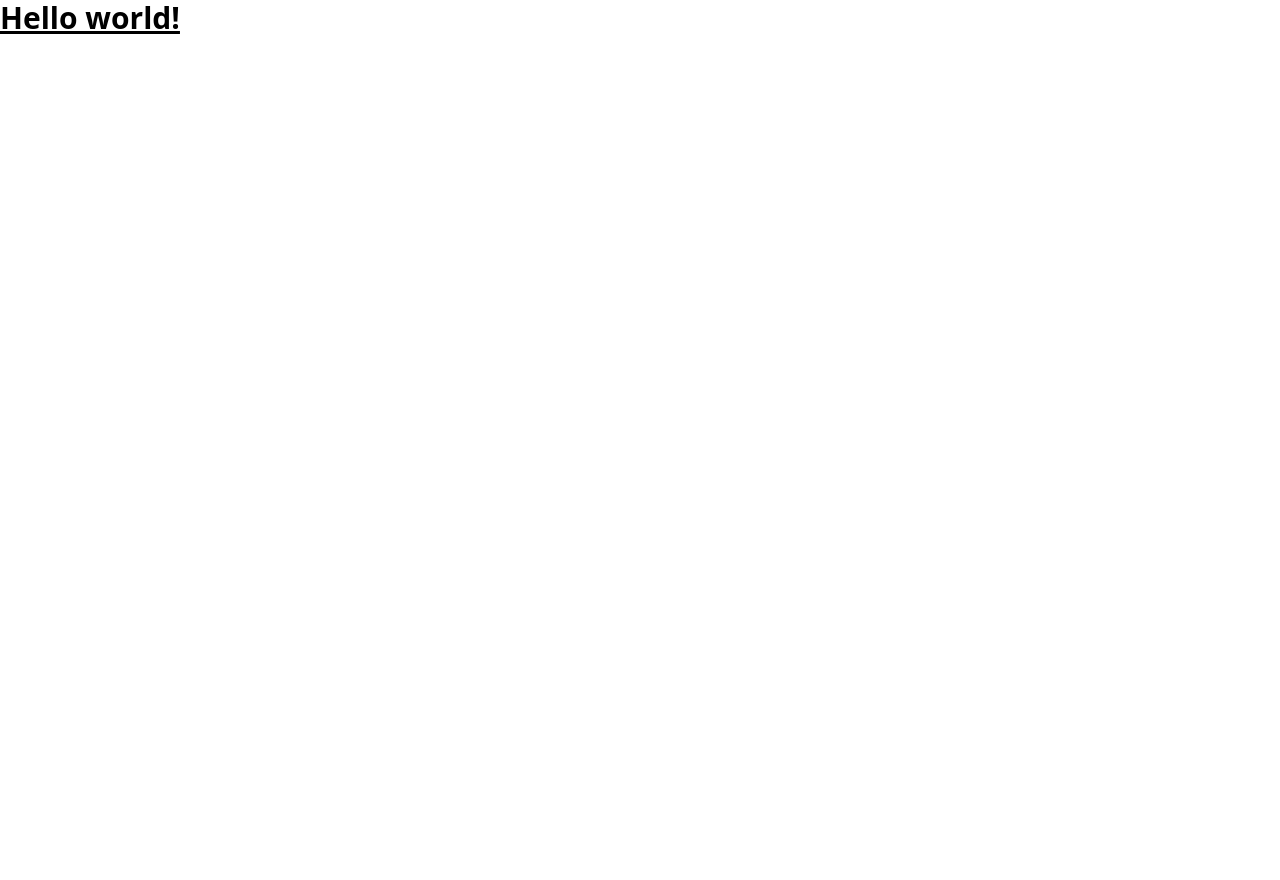
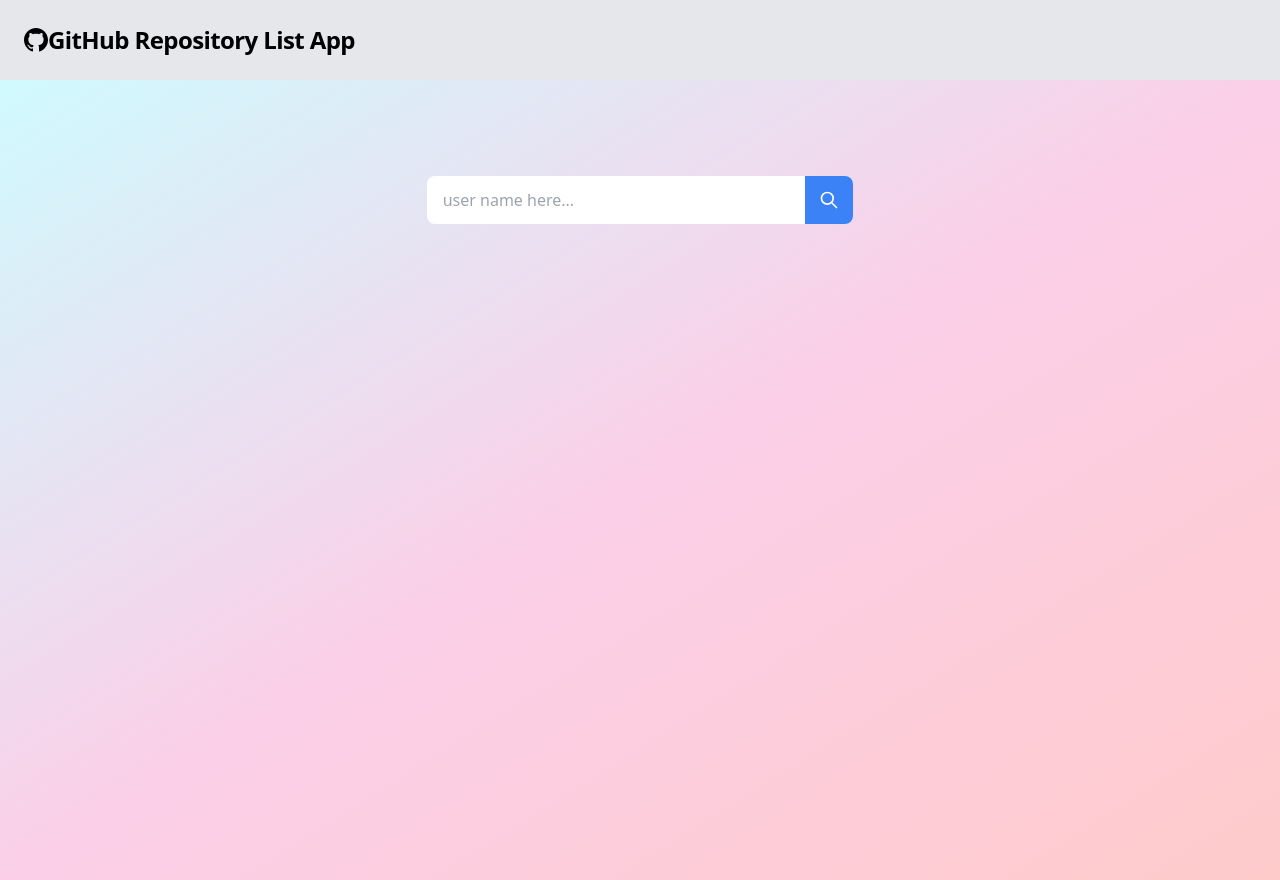
Before and after one commit to m3hm3tcan/github-repo-list, a React (Create React App) app: page / in a window 1280 px wide. Before the commit the page ends 800 px from the top, so only its background shows below. Built offline with nearby package versions, Linux system fonts and the light colour scheme; no server answers.

Commit message:
home page with services (#3)

```diff
--- a/package.json
+++ b/package.json
@@ -6,8 +6,10 @@
     "@testing-library/jest-dom": "^5.16.2",
     "@testing-library/react": "^12.1.3",
     "@testing-library/user-event": "^13.5.0",
+    "axios": "^0.26.0",
     "react": "^17.0.2",
     "react-dom": "^17.0.2",
+    "react-router-dom": "^5.2.0",
     "react-scripts": "5.0.0",
     "web-vitals": "^2.1.4"
   },
--- a/src/App/App.js
+++ b/src/App/App.js
@@ -1,11 +1,14 @@
 import React from 'react';
-
+import Home from './../Pages/Home'
+import Header from './../Components/Header'
+import { Switch, Route } from 'react-router-dom';
 const App = () => {
   return (
     <>
-      <h1 className="text-3xl font-bold underline">
-        Hello world!
-      </h1>
+      <Header />
+      <Switch>
+        <Route exact path="/" component={Home} />
+      </Switch>
     </>
   );
 }
--- a/src/Components/Header/index.js
+++ b/src/Components/Header/index.js
@@ -1,11 +1,14 @@
 import React from 'react';
 
 const Header = () => {
-    return (
-      <div className="App">
-        <p>TEST</p>
+  return (
+    <nav className="flex items-center justify-between flex-wrap bg-gray-200 p-6">
+      <div className="flex items-center flex-shrink-0 text-black mr-6">
+      <svg xmlns="http://www.w3.org/2000/svg" width="24" height="24" viewBox="0 0 24 24"><path d="M12 0c-6.626 0-12 5.373-12 12 0 5.302 3.438 9.8 8.207 11.387.599.111.793-.261.793-.577v-2.234c-3.338.726-4.033-1.416-4.033-1.416-.546-1.387-1.333-1.756-1.333-1.756-1.089-.745.083-.729.083-.729 1.205.084 1.839 1.237 1.839 1.237 1.07 1.834 2.807 1.304 3.492.997.107-.775.418-1.305.762-1.604-2.665-.305-5.467-1.334-5.467-5.931 0-1.311.469-2.381 1.236-3.221-.124-.303-.535-1.524.117-3.176 0 0 1.008-.322 3.301 1.23.957-.266 1.983-.399 3.003-.404 1.02.005 2.047.138 3.006.404 2.291-1.552 3.297-1.23 3.297-1.23.653 1.653.242 2.874.118 3.176.77.84 1.235 1.911 1.235 3.221 0 4.609-2.807 5.624-5.479 5.921.43.372.823 1.102.823 2.222v3.293c0 .319.192.694.801.576 4.765-1.589 8.199-6.086 8.199-11.386 0-6.627-5.373-12-12-12z"/></svg>
+        <span className="font-semibold text-2xl tracking-tight"> GitHub Repository List App</span>
       </div>
-    );
-  }
+    </nav>
+  );
+}
 
 export default Header;
--- /dev/null
+++ b/src/Components/NotFound/index.js
@@ -0,0 +1,19 @@
+import React from 'react';
+
+const NotFound = () => {
+    return (
+        <div className="w-screen flex items-center justify-center pt-16">
+            <div className="container flex flex-col md:flex-row items-center justify-center px-5 text-gray-700">
+                <div className="max-w-md">
+                    <div className="text-5xl font-dark font-bold">404</div>
+                    <p
+                        className="text-2xl md:text-3xl font-light leading-normal"
+                    >Sorry we couldn't find this user or user's repositories. </p>
+                    <p className="mb-8">But dont worry, you can search for an other user</p>
+                </div>
+            </div>
+        </div>
+    );
+}
+
+export default NotFound;
--- a/src/Components/Search/index.js
+++ b/src/Components/Search/index.js
@@ -1,11 +1,63 @@
-import React from 'react';
+import React, { useEffect, useState } from 'react';
+import { useHistory  } from 'react-router-dom';
 
-const Search = () => {
-    return (
-      <div className="App">
-        <p>TEST</p>
-      </div>
-    );
+const Search = ({callBack}) => {
+
+  const [query, setQuery] = useState('')
+  const history = useHistory();
+
+  useEffect(()=>{
+    const params= new URLSearchParams()
+    if(query){
+      params.append("user",query)
+    }else{
+      params.delete("user")
+    }
+    history.push({search:params.toString()})
+
+  },[query, history])
+
+  const handleChange = (e)=>{
+    setQuery(e.target.value)
   }
 
+  const hanldeSubmit = (e)=>{
+    e.preventDefault()
+    let search = window.location.search
+    let params = new URLSearchParams(search)
+    let userName = params.get('user')
+    console.log(userName)
+    if(userName !== '' ){
+      callBack(e,userName)
+    }
+  }
+
+  return (
+    <>
+      <form onSubmit={hanldeSubmit}>
+      <div className="flex items-center  mx-auto bg-white rounded-lg  w-1/3">
+        <div className="w-full">
+          <input
+            type="search"
+            className="w-full px-4 py-1 text-gray-800 rounded-full focus:outline-none"
+            placeholder="user name here..."
+            onChange={handleChange}
+            value={query}
+          />
+        </div>
+        <div>
+          <button type="submit" className="flex items-center bg-blue-500 justify-center w-12 h-12 text-white rounded-r-lg" disabled={!query}>
+            <svg className="w-5 h-5" fill="none" stroke="currentColor" viewBox="0 0 24 24"
+              xmlns="http://www.w3.org/2000/svg">
+              <path strokeLinecap="round" strokeLinejoin="round" strokeWidth="2"
+                d="M21 21l-6-6m2-5a7 7 0 11-14 0 7 7 0 0114 0z"></path>
+            </svg>
+          </button>
+        </div>
+      </div>
+      </form>
+    </>
+  );
+}
+
 export default Search;
--- a/src/Components/UserList/index.js
+++ b/src/Components/UserList/index.js
@@ -1,11 +1,37 @@
 import React from 'react';
 
 const UserList = () => {
-    return (
-      <div className="App">
-        <p>TEST</p>
-      </div>
-    );
-  }
+  return (
+    <div className="container mb-2 pt-4 flex mx-auto w-full items-center justify-center">
+      <ul className="flex flex-col">
+
+        <li className="flex flex-row pt-4 pb-4 w-600">
+          <div
+            className="select-none flex flex-1 items-center p-4 transition duration-500 ease-in-out transform hover:-translate-y-2 rounded-2xl border-2 p-6 hover:shadow-2xl border-red-400">
+            <div className="flex-1 pl-1 mr-16">
+              <div className="font-medium  w-px-100">
+                Name
+              </div>
+              <div className="font-small  w-px-100">
+                Description asdasdasdas asdasdasdasdasdasdasd asdasdasdasd
+                asdasdasdasd asdasdasdasdasdasdasd
+                asdasdasdasd
+                asdasdasdasdasd
+              </div>
+              <div className="font-small">
+                is it fork
+              </div>
+            </div>
+            <div
+              className="w-1/4 text-wrap text-center flex text-white text-bold flex-col rounded-md bg-red-500 justify-center items-center mr-2 p-1">
+              Open in GitHub
+            </div>
+          </div>
+        </li>
+
+      </ul>
+    </div>
+  );
+}
 
 export default UserList;
--- /dev/null
+++ b/src/Pages/Home/index.js
@@ -0,0 +1,45 @@
+import React, { useEffect, useState } from 'react';
+import Search from './../../Components/Search'
+import { getCurrentUser, getUserRepoList } from './../../Services/DataService'
+// import NotFound from '../../Components/NotFound';
+// import UserList from './../../Components/UserList'
+
+const Home = () => {
+  const [currentUser, setCurrentUser] = useState()
+  const [searchResult, setSearchResult] = useState()
+
+  useEffect(()=>{
+    const fecthUser = async () =>{
+      let data={};
+      const getUser = await getCurrentUser().then(res=>{
+        data= res.data.data.viewer;
+      });
+      setTimeout(getUser, 1000)
+      setCurrentUser(data)
+    }
+    fecthUser();
+  },[])
+
+  const handleSubmit = async (e, userName) => {
+    e.preventDefault()
+    await getUserRepoList(userName).then(res => setSearchResult(res.data))
+  }
+
+  useEffect(()=>{
+    console.log(searchResult)
+  },[searchResult])
+
+
+  return (
+    <div className='items-center min-h-screen from-cyan-100 via-pink-200 to-red-200 bg-gradient-to-br pt-24' >
+      <Search callBack={handleSubmit} />
+
+      {/* <NotFound/> */}
+      {/* <UserList /> */}
+
+
+    </div>
+  );
+}
+
+export default Home;
--- a/src/Services/DataService.js
+++ b/src/Services/DataService.js
@@ -1,3 +1,20 @@
-export const DataService = () => {
-    return null;
+import axios from 'axios'
+import { GET_USER_REPO_QUERY, GET_CURRENT_USER_QUERY } from './utils/queries'
+
+const axiosGitHubGrapQL = axios.create({
+    baseURL: `https://api.github.com/graphql`,
+    headers: {
+        Authorization: `Bearer ${process.env.REACT_APP_GITHUB_TOKEN}`,
+    }
+})
+
+
+export const getUserRepoList = async (userName) => {
+    return await axiosGitHubGrapQL
+        .post('', { query: GET_USER_REPO_QUERY(userName) })
 }
+
+export const getCurrentUser = async () => {
+    return await axiosGitHubGrapQL
+        .post('', { query: GET_CURRENT_USER_QUERY() })
+}
--- /dev/null
+++ b/src/Services/utils/queries.js
@@ -0,0 +1,40 @@
+export const GET_CURRENT_USER_QUERY = () =>{
+    return `
+        {
+            viewer {
+                name,
+                id,
+                login
+            }
+        }
+    `
+}
+
+export const GET_USER_REPO_QUERY = (userName) => {
+
+    const query = `
+        {
+            user(login:"${userName}") {
+                id
+                repositories(first:5, after:null){
+                    nodes {
+                        name
+                        url
+                        isFork
+                        description
+                        viewerPermission
+                        issues(states:OPEN){
+                            totalCount
+                        }
+                    }
+                    pageInfo {
+                        hasNextPage
+                        endCursor
+                    }
+                }
+            }
+        }
+    `
+
+    return query
+  }
--- a/src/index.js
+++ b/src/index.js
@@ -1,11 +1,14 @@
 import React from 'react';
 import ReactDOM from 'react-dom';
+import { BrowserRouter as Router } from 'react-router-dom';
 import App from './App/App';
 import './index.css';
 
 ReactDOM.render(
   <React.StrictMode>
-    <App />
+    <Router>
+      <App />
+    </Router>
   </React.StrictMode>,
   document.getElementById('root')
 );
--- a/tailwind.config.js
+++ b/tailwind.config.js
@@ -1,7 +1,11 @@
 module.exports = {
   content: ["./src/**/*.{js,jsx,ts,tsx}"],
   theme: {
-    extend: {},
+    extend: {
+      width: {
+        '600': '600px',
+       }
+    },
   },
   plugins: [],
 }
```
Also changed, not shown: 2 other files (tests, documents, lock files or other folders).
